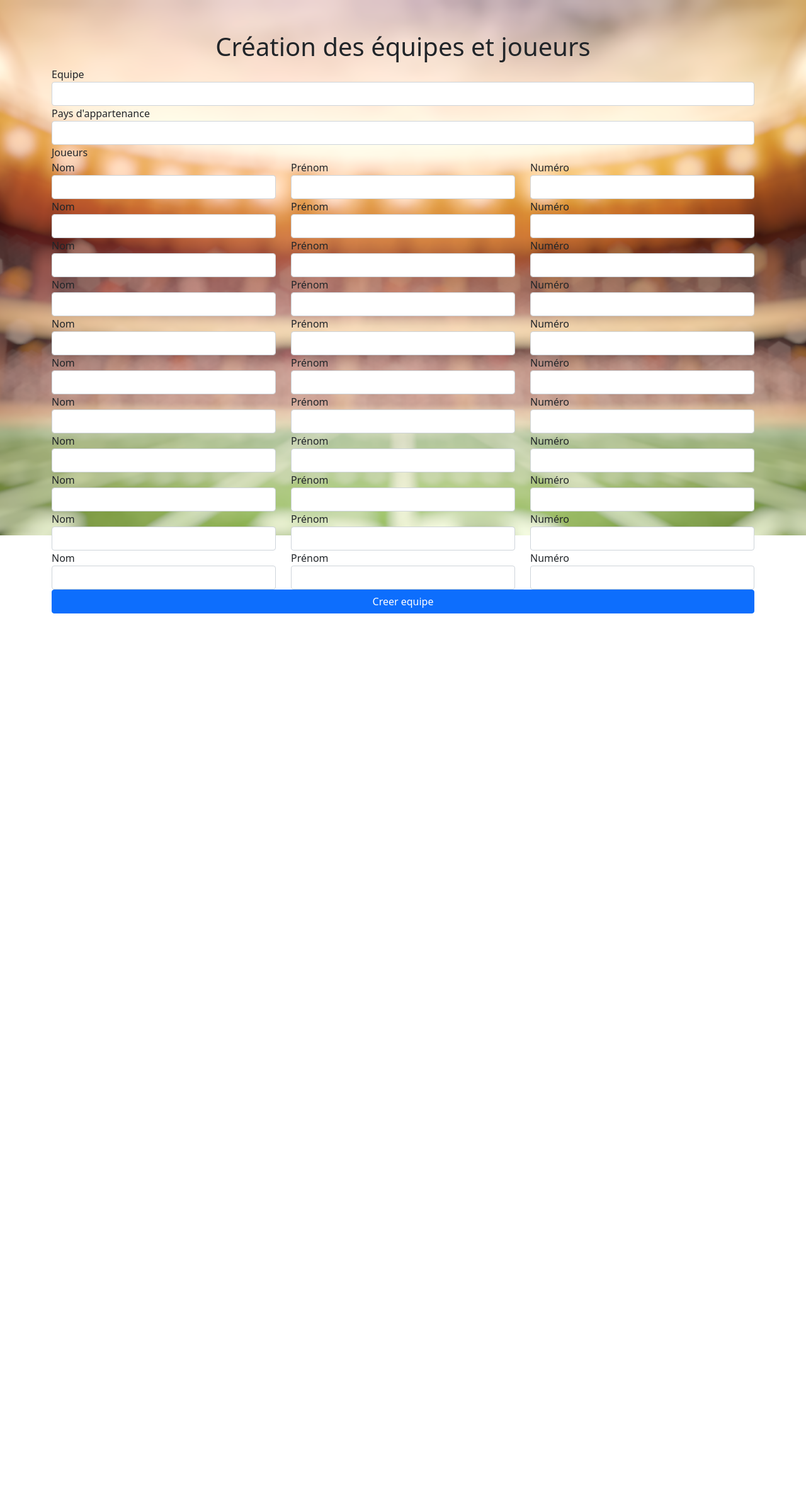
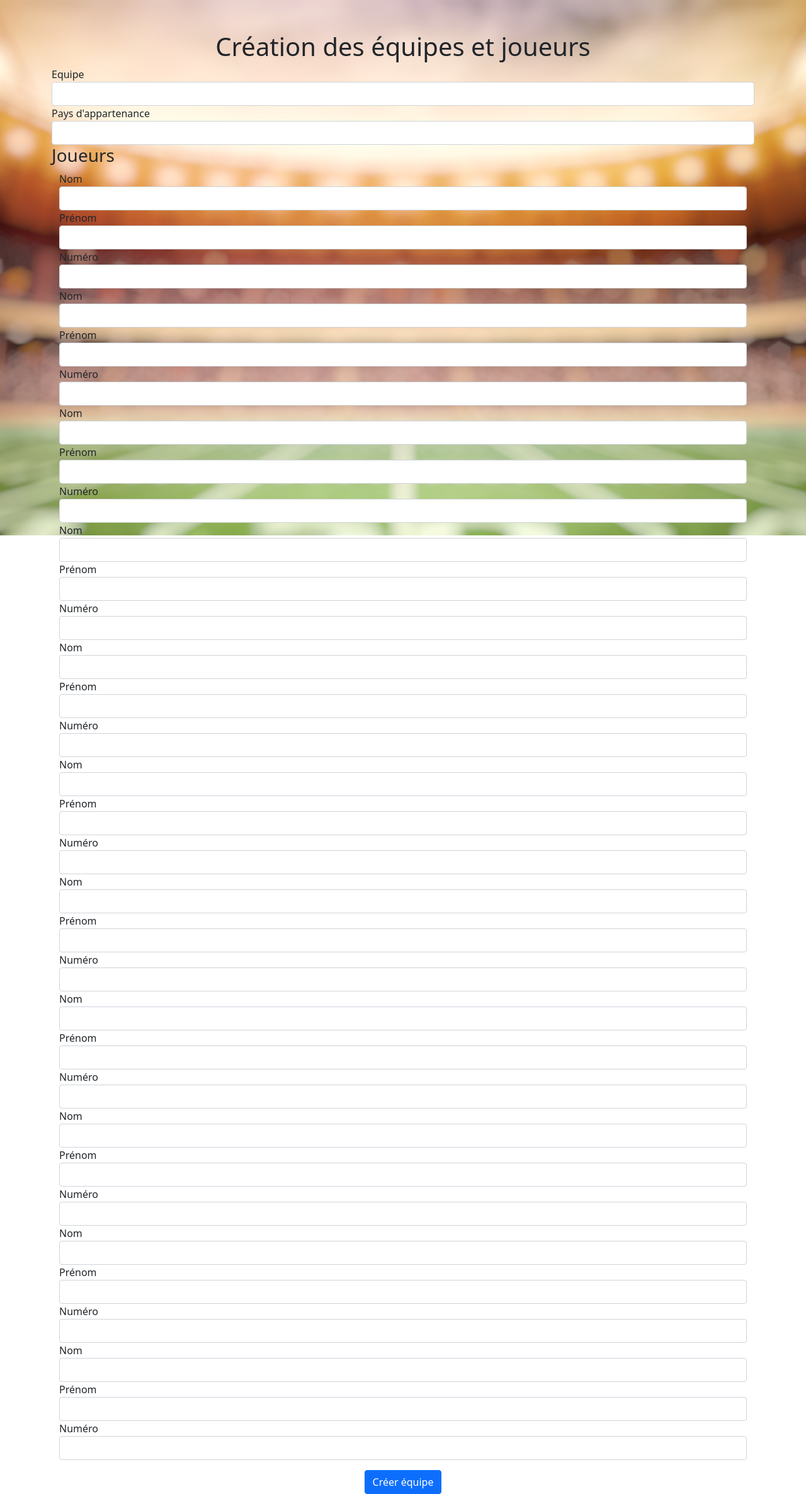
Before and after one commit to VitorPinto1/superbowl_ECF, a Flask app: page /creation in a window 1280 px wide. Shown: the whole page at 63% size. Before the commit the page ends 974 px from the top, so only its background shows below. Run offline with Flask 3, Linux system fonts and the light colour scheme; some libraries are stand-ins or nearby versions.

Commit message:
creation3

```diff
--- a/app.py
+++ b/app.py
@@ -583,6 +583,52 @@ def deconnexion_user_bouton():
 def creation():
     return render_template('creation.html')
 
+@app.route('/creation', methods=['POST'])
+def creation_form():
+    nom_equipe = request.form.get('nom_equipe')
+    pays_appartenance = request.form.get('pays_appartenance')
+
+    conn = mysql.connect()
+    cursor = conn.cursor()
+
+    # Verificar si el equipo ya existe en la base de datos
+    check_query = "SELECT * FROM equipes WHERE nom_equipe = %s"
+    cursor.execute(check_query, (nom_equipe,))
+    equipe_deja_utilise = cursor.fetchone()
+
+    if equipe_deja_utilise:
+        # Si el equipo ya existe, mostrar un mensaje de error
+        erreur = "Équipe déjà créée"
+        return render_template('creation.html', erreur=erreur)
+    else:
+        # Insertar el equipo en la tabla "equipes"
+        insert_equipe_query = "INSERT INTO equipes (nom_equipe, pays_appartenance) VALUES (%s, %s)"
+        equipe_data = (nom_equipe, pays_appartenance)
+        cursor.execute(insert_equipe_query, equipe_data)
+        equipe_id = cursor.lastrowid
+
+        joueurs = []
+        for i in range(1, 12):
+            nom_joueur = request.form.get(f'nom_joueur_{i}')
+            prenom_joueur = request.form.get(f'prenom_joueur_{i}')
+            numero_tshirt = request.form.get(f'numero_tshirt_{i}')
+            if nom_joueur and prenom_joueur and numero_tshirt:
+                joueur_data = (nom_joueur, prenom_joueur, numero_tshirt, equipe_id)
+                joueurs.append(joueur_data)
+
+        if joueurs:
+            insert_joueur_query = "INSERT INTO joueurs (nom_joueur, prenom_joueur, numero_tshirt, equipe_id) VALUES (%s, %s, %s, %s)"
+            cursor.executemany(insert_joueur_query, joueurs)
+
+        conn.commit()
+
+    cursor.close()
+    conn.close()
+
+    # Redirigir a otra página o mostrar un mensaje de éxito
+    return redirect(url_for('espace_administrateur'))
+
+
 @app.route('/planification')
 def planification():
     return render_template('planification.html')
--- a/templates/creation.html
+++ b/templates/creation.html
@@ -1,15 +1,20 @@
 {% extends 'base.html' %}
 
 {% block title %}Creation{% endblock %}
+{% block styles %}
+<!--  CSS -->
+
+
+
+{% endblock %}
 {% block content %}
-
 
 <div class="container align-items-center justify-content-center" style="margin-top: 50px;">
   <h1 class="text-center">Création des équipes et joueurs</h1>
 </div>
 
 <div class="container">
-  <form action="/" method="POST">
+  <form action="/creation" method="POST">
     <div class="form-group">
       <label for="nom_equipe">Equipe</label>
       <input type="text" class="form-control" id="nom_equipe" name="nom_equipe">
@@ -18,38 +23,33 @@
       <label for="pays_appartenance">Pays d'appartenance</label>
       <input type="text" class="form-control" id="pays_appartenance" name="pays_appartenance">
     </div>
-    <span>Joueurs</span>
-    <div class="form-group">
-      <div class="row">
-        {% for i in range(1, 12) %}
-        <div class="col-4 joueur-fields">
-          <label for="nom_joueur{{ i }}">Nom</label>
-          <input type="text" class="form-control" id="nom_joueur{{ i }}" name="nom_joueur">
-        </div>
-        <div class="col-4 joueur-fields">
-          <label for="prenom_joueur{{ i }}">Prénom</label>
-          <input type="text" class="form-control" id="prenom_joueur{{ i }}" name="prenom_joueur">
-        </div>
-        <div class="col-4 joueur-fields">
-          <label for="numero_tshirt{{ i }}">Numéro</label>
-          <input type="number" class="form-control" id="numero_tshirt{{ i }}" name="numero_tshirt">
-        </div>
-        {% endfor %}
+    <h3>Joueurs</h3>
+    <div class="container">
+      {% for i in range(1, 12) %}
+      <div class="form-group">
+        <label for="nom_joueur_{{ i }}">Nom</label>
+        <input type="text" class="form-control" id="nom_joueur_{{ i }}" name="nom_joueur_{{ i }}">
       </div>
+      <div class="form-group">
+        <label for="prenom_joueur_{{ i }}">Prénom</label>
+        <input type="text" class="form-control" id="prenom_joueur_{{ i }}" name="prenom_joueur_{{ i }}">
+      </div>
+      <div class="form-group">
+        <label for="numero_tshirt_{{ i }}">Numéro</label>
+        <input type="number" class="form-control" id="numero_tshirt_{{ i }}" name="numero_tshirt_{{ i }}">
+      </div>
+      {% endfor %}
     </div>
-    <div class="mb-3">
-      <div class="d-grid">
-        <button type="submit" class="btn btn-primary">Creer equipe</button>
-      </div>
+    <div class="text-center mt-3">
+      <button type="submit" class="btn btn-primary">Créer équipe</button>
     </div>
   </form>
 </div>
 
-<style>
-  .joueur-fields input[type="text"],
-  .joueur-fields input[type="number"] {
-    width: 100%;
-  }
-</style>
+
+
+<script>
+
+</script>
 
 {% endblock %}
```
Also changed, not shown: transaction.sql (+4 -3 lines), 1 other file.
